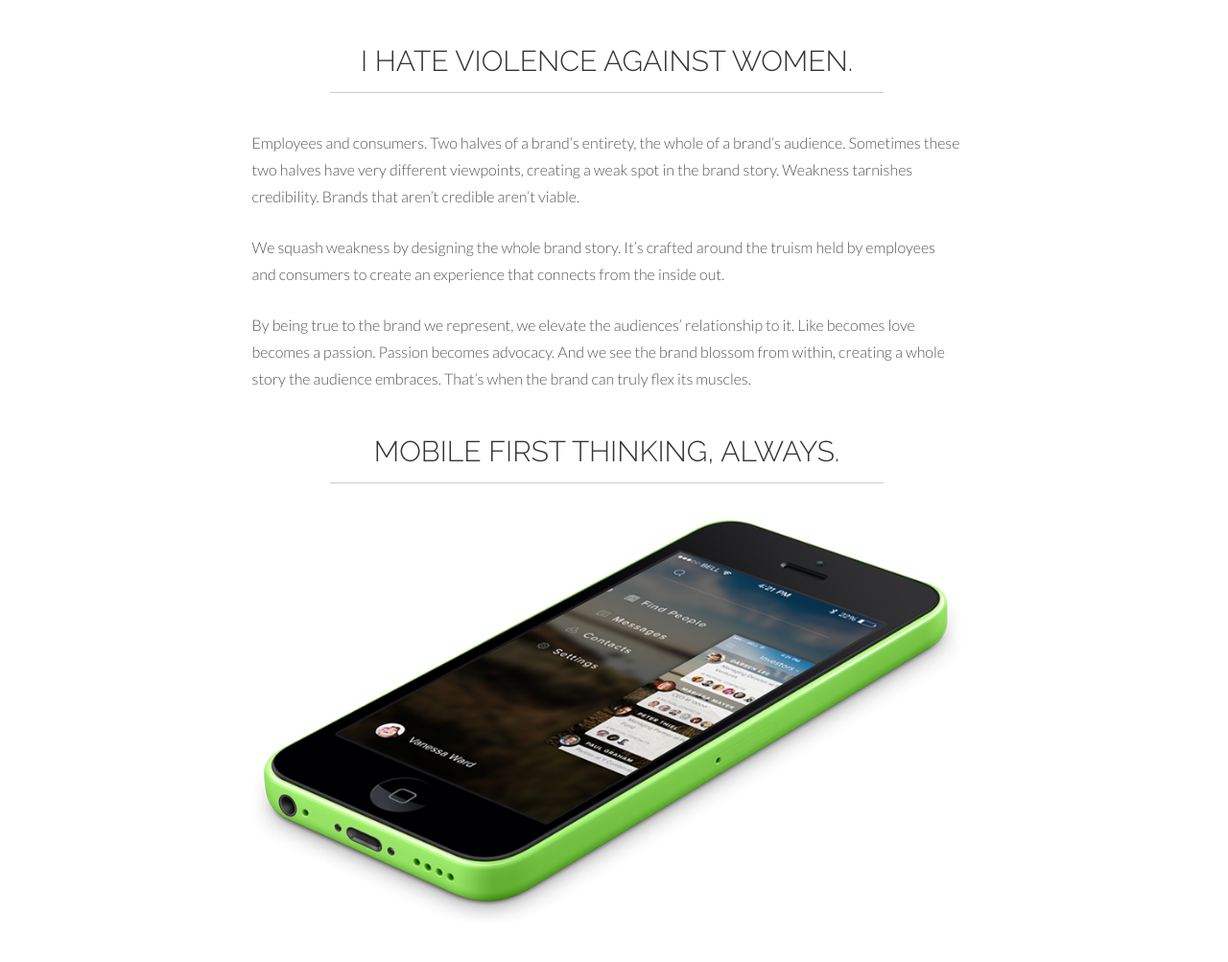
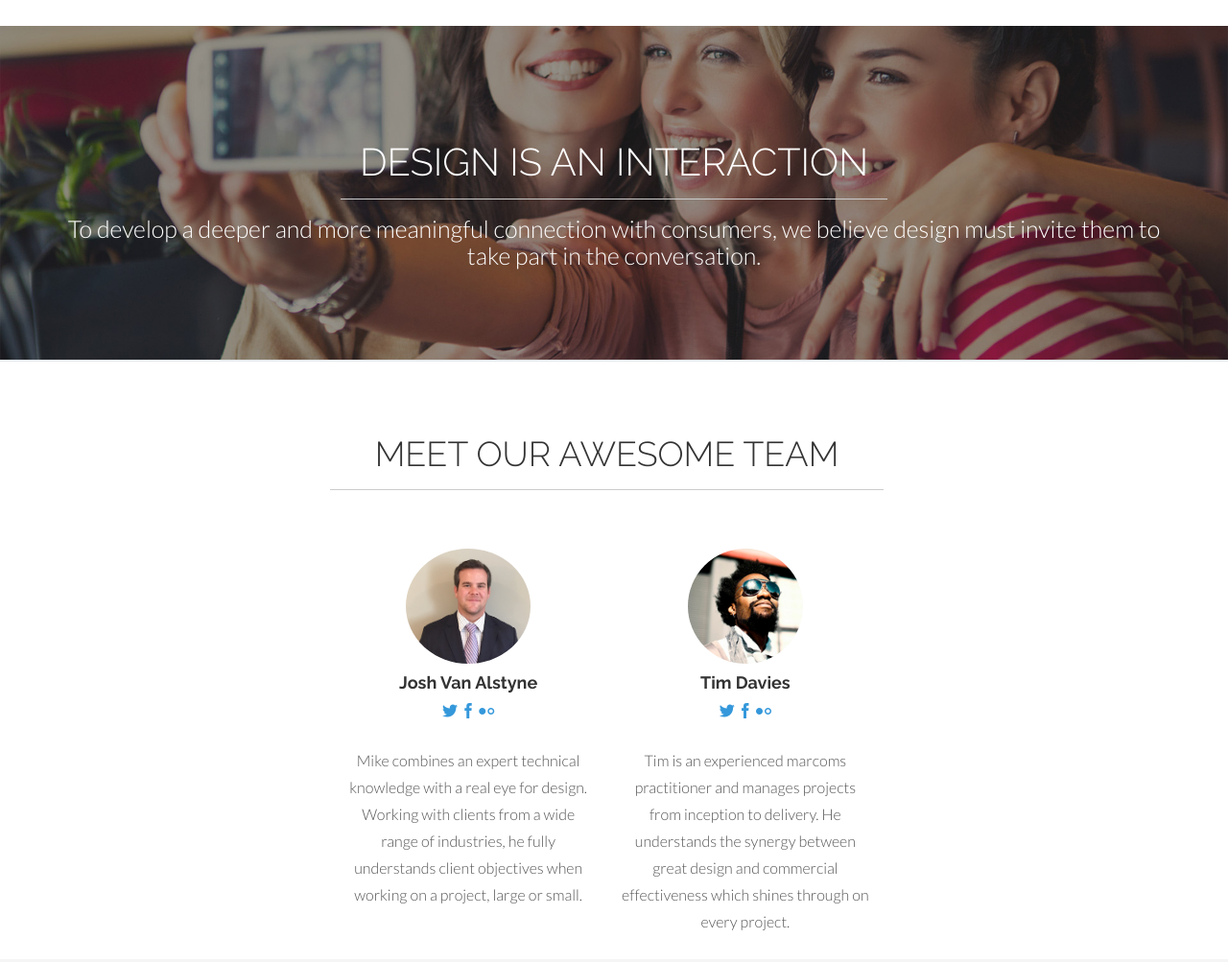
Before and after one commit to jvanally/nomad, a plain HTML site: page Shield (1)/Shield Theme/index2.html in a window 1280 px wide. Shown: the part 2880-3883 px from the top of the page at 96% size. Drawn offline with Linux system fonts and the light colour scheme.

Commit message:
Revert "I hate violence blah blah"
This reverts commit 33c0881519cf8dd98bb180ce4c58111dd88100ba.

```diff
--- a/Shield (1)/Shield Theme/index2.html
+++ b/Shield (1)/Shield Theme/index2.html
@@ -146,31 +146,6 @@
 			</div><!-- row -->
 		</div><!-- container -->
 
-		<!-- ==== SERVICES ==== -->
-		<div class="container" id="services" name="services">
-			<br>
-			<br>
-			<div class="row">
-				<h2 class="centered">I HATE VIOLENCE AGAINST WOMEN.</h2>
-				<hr>
-				<br>
-				<div class="col-lg-offset-2 col-lg-8">
-					<p>Employees and consumers. Two halves of a brand’s entirety, the whole of a brand’s audience. Sometimes these two halves have very different viewpoints, creating a weak spot in the brand story. Weakness tarnishes credibility. Brands that aren’t credible aren’t viable.
-					</p>
-					<p>We squash weakness by designing the whole brand story. It’s crafted around the truism held by employees and consumers to create an experience that connects from the inside out.</p>
-					<p>By being true to the brand we represent, we elevate the audiences’ relationship to it. Like becomes love becomes a passion. Passion becomes advocacy. And we see the brand blossom from within, creating a whole story the audience embraces. That’s when the brand can truly flex its muscles.</p>
-				</div><!-- col-lg -->
-			</div><!-- row -->
-
-			<div class="row">
-				<h2 class="centered">MOBILE FIRST THINKING, ALWAYS.</h2>
-				<hr>
-				<br>
-				<div class="col-lg-offset-2 col-lg-8">
-					<img class="img-responsive" src="assets/img/iphone.png" alt="">
-				</div><!-- col -->
-			</div><!-- row -->
-		</div><!-- container -->
 
 		<!-- ==== SECTION DIVIDER2 -->
 		<section class="section-divider textdivider divider2">
```
